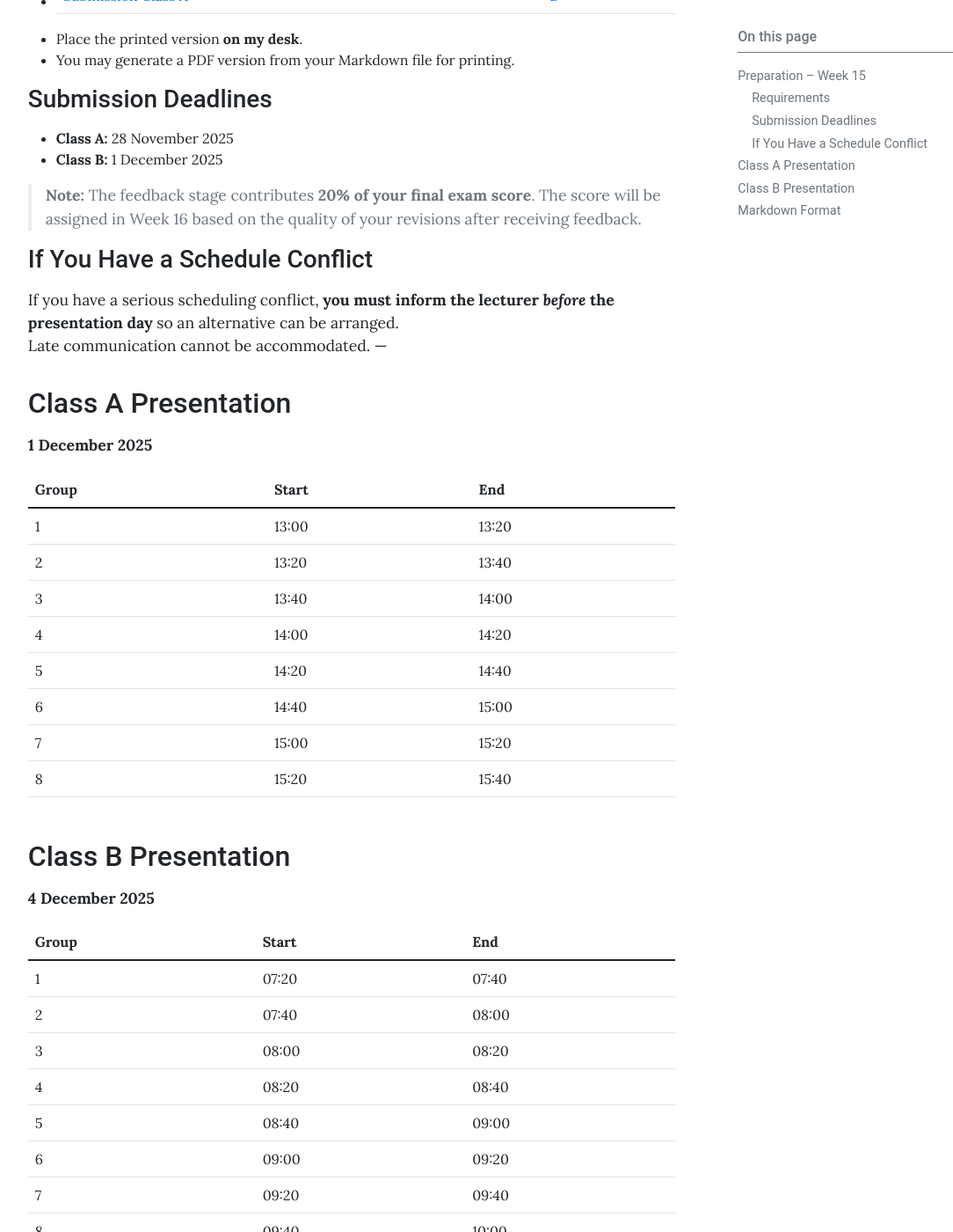
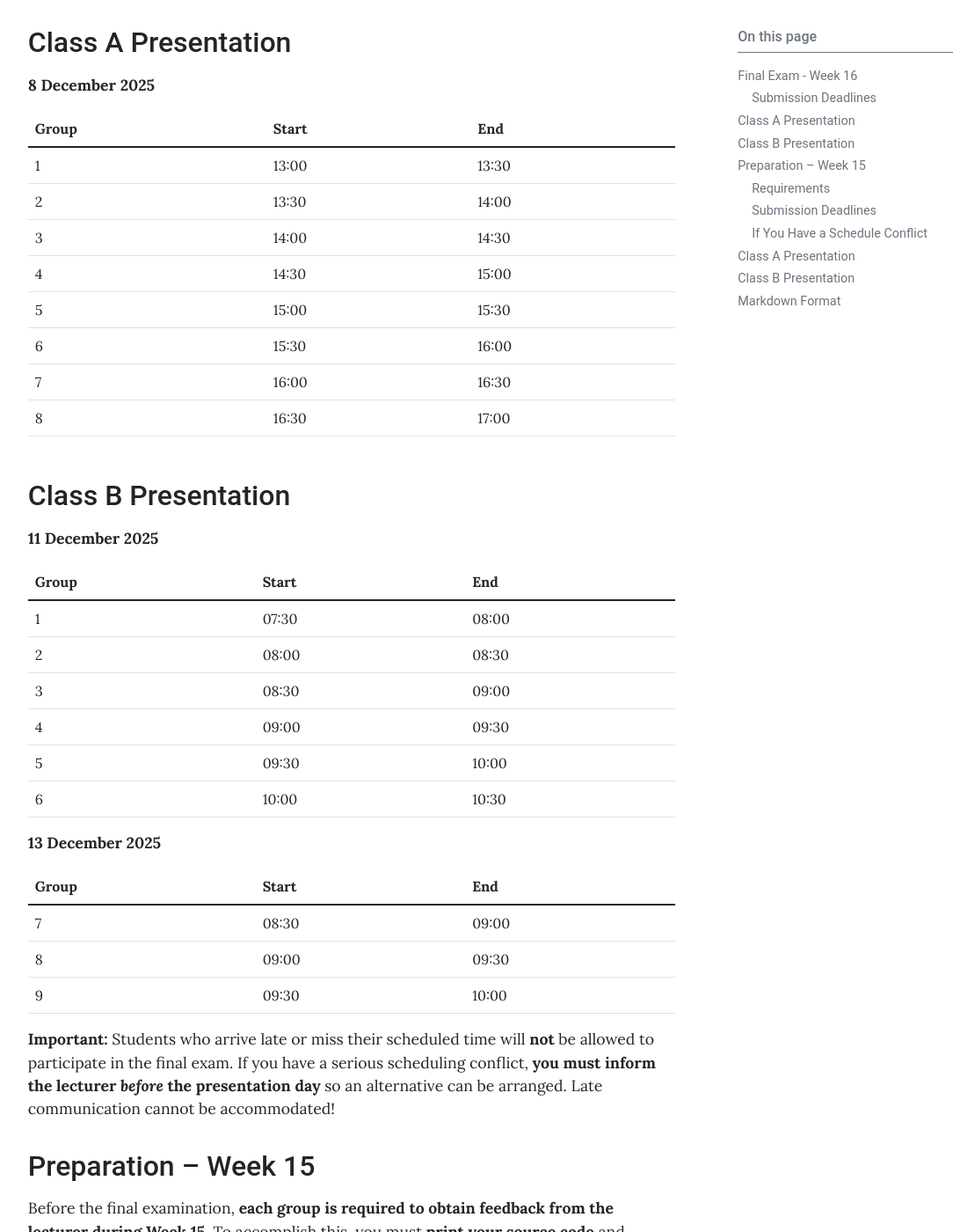
Before and after one commit to gusti-alfarisy/gusti-alfarisy.github.io, a Jekyll site: the page built from _posts/2025-11-25-final-exam-info-fp.md, in a window 1280 px wide and 1400 px high, scrolled down 719 px. Shown: the whole window at 88% size, without its empty margins (74-1158 px from the left). Built offline with Jekyll 4.4.1, drawn with Linux system fonts in a browser that asks for light colours; some of the changed text lies outside the part shown.

Commit message:
updating final exam info FP 2025

```diff
--- a/_posts/2025-11-25-final-exam-info-fp.md
+++ b/_posts/2025-11-25-final-exam-info-fp.md
@@ -9,6 +9,53 @@ tags: [Final Exam, Functional Programming]
 comments: false
 toc: true
 ---
+
+## Final Exam - Week 16
+
+### Submission Deadlines
+
+Please submit the revised version of your code in the markdown file. **We will only check the markdown file for taking the overall scores of your final projects**.
+
+- **Class A:** 7 December 2025
+- **Class B:** 10 December 2025
+
+[Submission Class A](https://drive.google.com/drive/folders/1sRTKtqmRNLWPUhZKBmBwKBE8H7msdpiJ?usp=sharing) | [Submission Class B](https://drive.google.com/drive/folders/1r9Y0noO48L5FsuwzHAxHv5NHUmTAKGyc?usp=sharing)
+
+## Class A Presentation
+**8 December 2025**
+
+| Group | Start | End   |
+|-------|-------|-------|
+| 1     | 13:00 | 13:30 |
+| 2     | 13:30 | 14:00 |
+| 3     | 14:00 | 14:30 |
+| 4     | 14:30 | 15:00 |
+| 5     | 15:00 | 15:30 |
+| 6     | 15:30 | 16:00 |
+| 7     | 16:00 | 16:30 |
+| 8     | 16:30 | 17:00 |
+
+## Class B Presentation
+**11 December 2025**
+
+| Group | Start | End   |
+|-------|-------|-------|
+| 1     | 07:30 | 08:00 |
+| 2     | 08:00 | 08:30 |
+| 3     | 08:30 | 09:00 |
+| 4     | 09:00 | 09:30 |
+| 5     | 09:30 | 10:00 |
+| 6     | 10:00 | 10:30 |
+
+**13 December 2025**
+
+| Group | Start | End   |
+|-------|-------|-------|
+| 7     | 08:30 | 09:00 |
+| 8     | 09:00 | 09:30 |
+| 9     | 09:30 | 10:00 |
+
+**Important:** Students who arrive late or miss their scheduled time will **not** be allowed to participate in the final exam. If you have a serious scheduling conflict, **you must inform the lecturer *before* the presentation day** so an alternative can be arranged. Late communication cannot be accommodated!
 
 ## Preparation – Week 15
 
```
Also changed, not shown: pages/mk/ai2025.md (+1 -1 lines), pages/mk/owlml.md (added, +58 -0 lines), pages/mk/web2026.md (added, +172 -0 lines).
